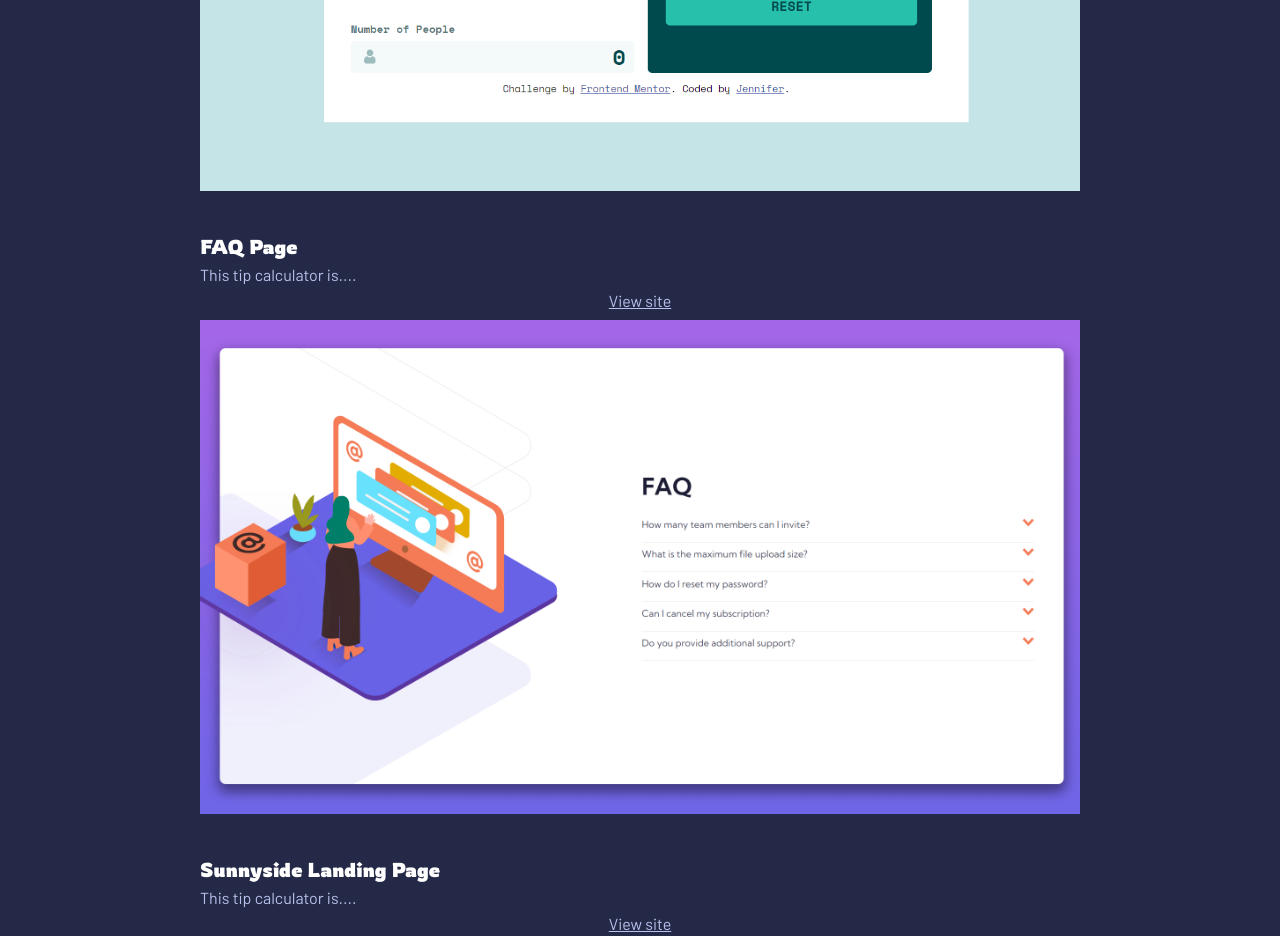
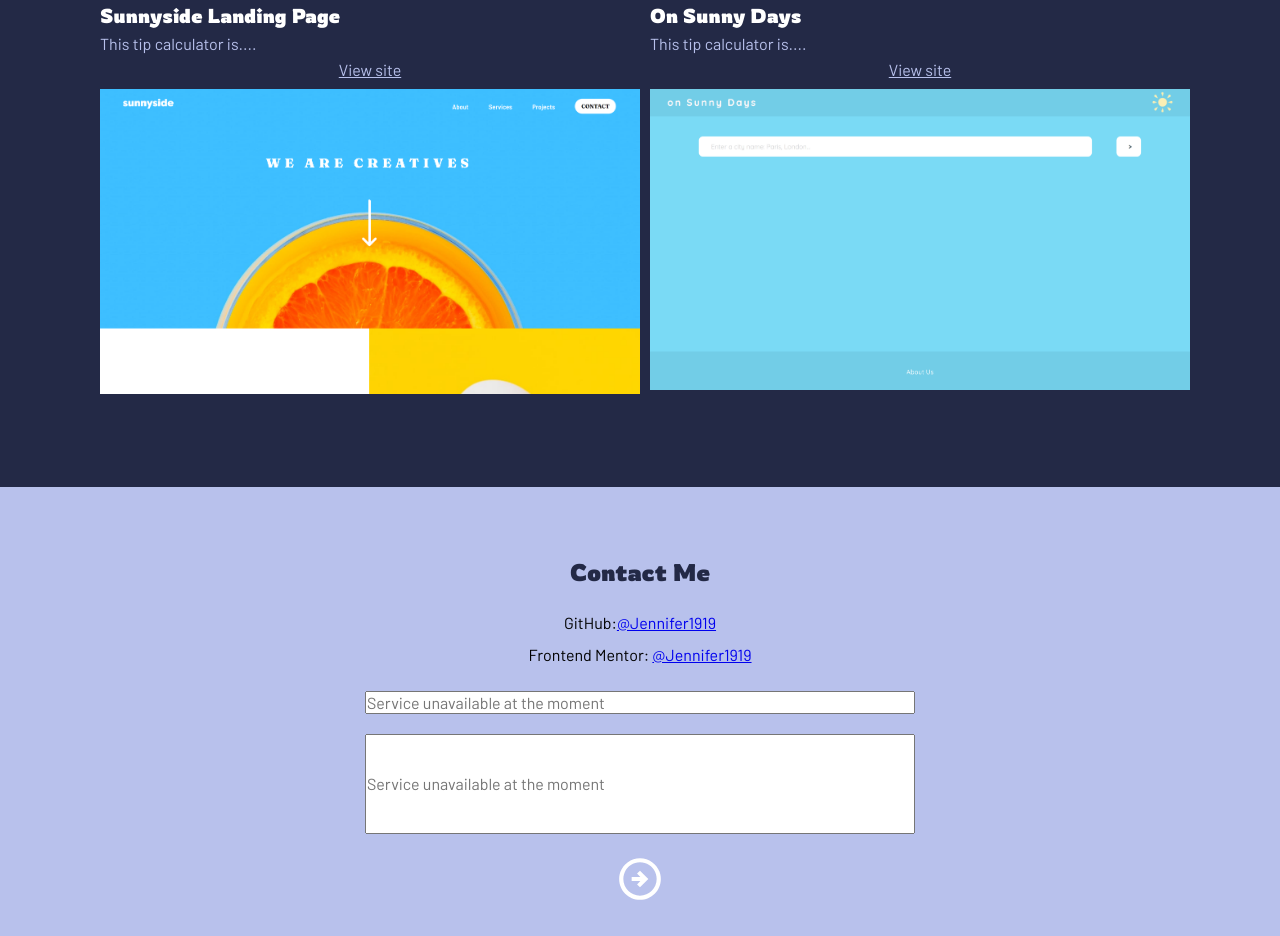
Before and after one commit to Jennifer1919/web-development-portfolio, a plain HTML site: page index.html in a window 1280 px wide. Shown: the part 1670-2606 px from the top of the page. Drawn offline with Linux system fonts and the light colour scheme.

Commit message:
Portfolio first version completed

```diff
--- a/index.html
+++ b/index.html
@@ -68,14 +68,13 @@
             <h1>Contact Me</h1>
             <article>
                 <ul>
-                    <li>Email: jenny.zev@gmail.com</li>
                     <li>GitHub:<a href="https://github.com/Jennifer1919">@Jennifer1919</a></li>
                     <li>Frontend Mentor: <a href="https://www.frontendmentor.io/profile/Jennifer1919">@Jennifer1919</a></li>
                 </ul>
             </article>
             <form action="https://formsubmit.co/your@email.com" method="POST">
-                <input type="email" name="email" placeholder="Enter your email" required>
-                <input type="text" name="message"  placeholder="Type in your message"required>
+                <input type="email" name="email" placeholder="Service unavailable at the moment" required>
+                <input type="text" name="message"  placeholder="Service unavailable at the moment" required>
                 <button type="submit"><img src="icons-images/arrow_circle_right_black_24dp.svg" alt=""></button>
            </form>
         </section>
--- a/script.js
+++ b/script.js
@@ -1,38 +1,35 @@
 window.onload = function(){
-    fetch("./manifest.json")
+
+    fetch("./manifest.json") //call the manifest.json file the projects are stored
     .then(function(resp){
         return resp.json();
     })
     .then(function(data){
         console.log(data);
 
-    const container = document.querySelector("#porfolio-containter"); //the section where we find the projects
+    const container = document.querySelector("#porfolio-containter"); //the section where the projects are place on the web page
 
       for(var i = 0; i < data["projects"].length; i++){ //1° for all project in the manifest.json file...
         var div = document.createElement("div");//2° create a div..
-        var img = document.createElement("img");
-        console.log(container);
+        var img = document.createElement("img"); //3°create an image
 
+        var imageSource = data["projects"][i]["imagesrc"]; //4° store the image's source (also adds "" nessessary for th next step)...
+        img.setAttribute("src", imageSource);//5° set the image's source...
 
-        var imageSource = data["projects"][i]["imagesrc"]; //3° store the image's source (also adds "" nessessary for th next step)...
-        console.log(imageSource);
-        img.setAttribute("src", imageSource);//4° changes the div's background url...
-
-        var title = document.createElement("h2");
-        var text = document.createElement("p");
+        var title = document.createElement("h2"); //6° create an h2 for the project title...
+        var text = document.createElement("p");//7° create a paragraph for the project description...
         title.innerHTML = data["projects"][i]["title"];
         text.innerHTML = data["projects"][i]["text"];
 
-        var link = document.createElement("a");
+        var link = document.createElement("a"); //8° create a link for each project
         link.innerHTML = "View site";
-        link.href = data["projects"][i]["link"];
+        link.href = data["projects"][i]["link"]; //9° set the link's href
 
-        container.appendChild(div);
-        div.appendChild(title);
-        div.appendChild(text);
-        div.appendChild(link);
-
-        div.appendChild(img); //add the div to the page
+        container.appendChild(div);// places the div in the container
+        div.appendChild(title);//add the title in the div
+        div.appendChild(text);//add the text in the div
+        div.appendChild(link);//add the link in the div
+        div.appendChild(img); //add the image to the div
 
 
         }
@@ -43,13 +40,13 @@ window.onload = function(){
 
 
 
-
 }
 
 
-const menuButton = document.querySelector("img#menu-icon");
-const menu = document.querySelector("nav");
+const menuButton = document.querySelector("img#menu-icon"); //hamburger menu icon
+const menu = document.querySelector("nav"); //mobileversion menu
 
+//display or close the mobile version menu
 menuButton.addEventListener("click", function(){
     menu.classList.toggle("menu");
     if (menu.classList.contains("menu")===true){
@@ -59,7 +56,16 @@ menuButton.addEventListener("click", function(){
     }
 })
 
-if(window.innerWidth > 800){
+//changes the navigation bar class depending on the window size.
+window.addEventListener("resize", function(){
+
+   if(window.innerWidth > 800){
+    if (menu.classList.contains("menu")===true){
     menu.classList.remove("menu");
-    menu.classList.add("menu-desktop")
+    }
+    menu.classList.add("menu-desktop");
+} else{
+    menu.classList.remove("menu-desktop");
 }
+
+})
--- a/style.scss
+++ b/style.scss
@@ -13,6 +13,7 @@ body{
     align-items: center;
     justify-items:center;
     text-align: center;
+
 
     main{
         section{
@@ -191,7 +192,7 @@ body{
                     display: none;
                 }
 
-                nav.menu-desktop{
+                nav{
                             margin-top: 25px;
                             margin-left:60%;
                             display: flex;
@@ -274,6 +275,25 @@ body{
                 }
             }
 
+            section#portfolio{
+
+                section#porfolio-containter{
+                    display: grid;
+                    grid-template-columns: 50% 50%;
+                    gap:10px;
+                    padding: 0px 0px;
+                    margin-top: 50px;
+                }
+            }
+
+            section#contact-me{
+                input{
+                    max-width: 550px;
+                }
+
+
+            }
+
 
         }
 
```
Also changed, not shown: manifest.json, style.css, 1 other file.
